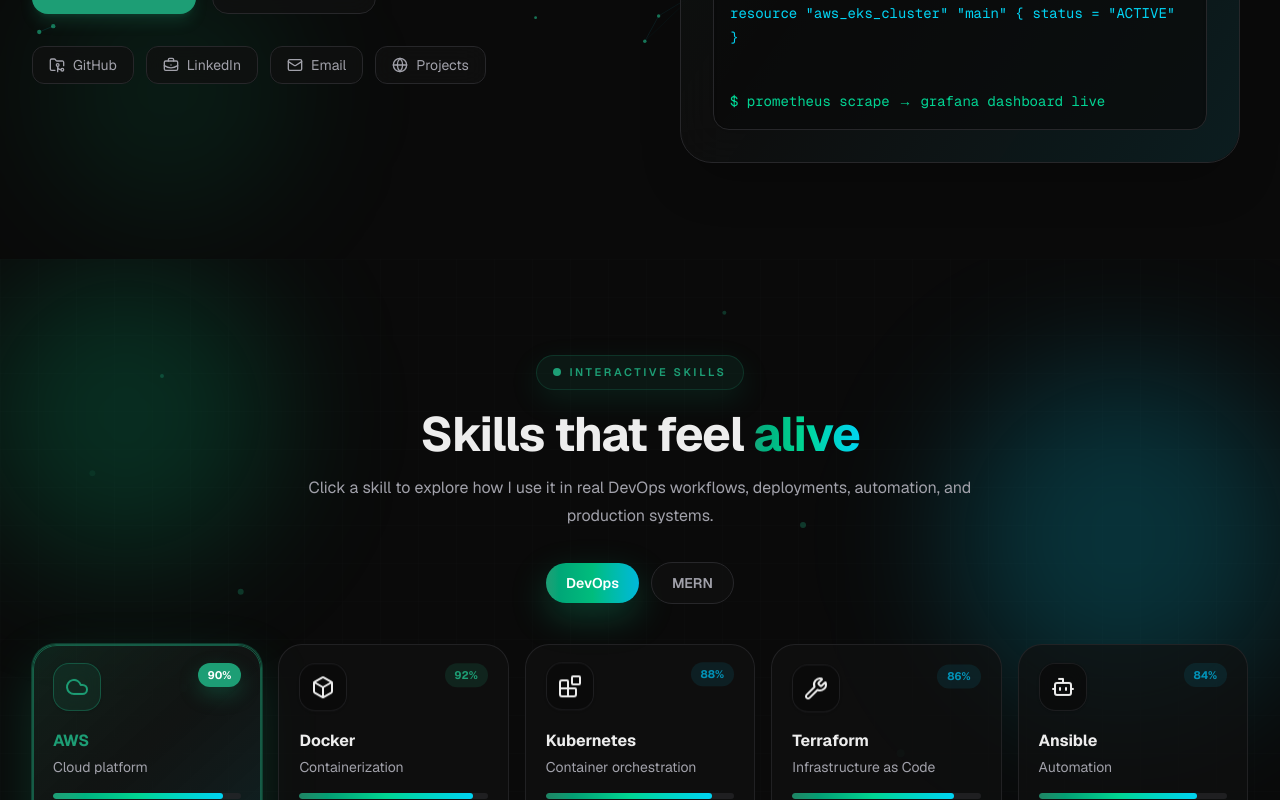
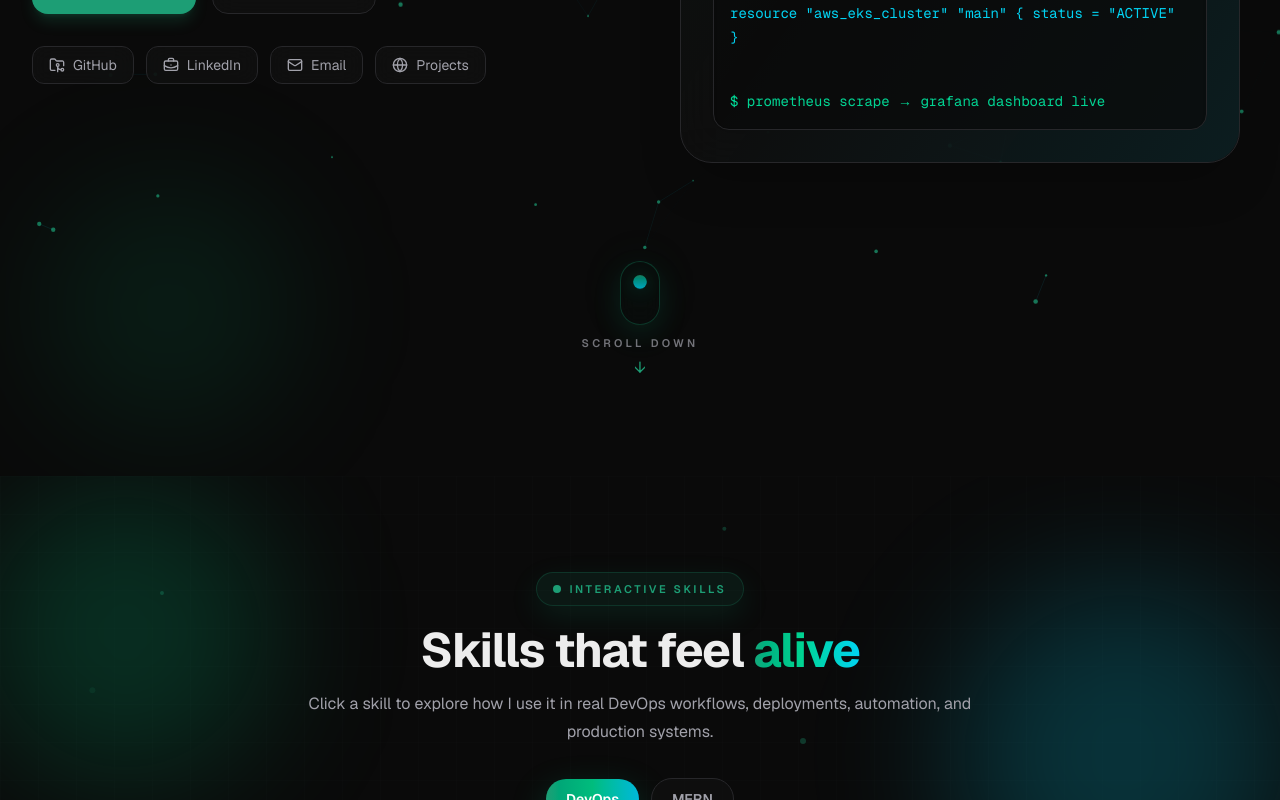
Before and after one commit to ashraful2430/DevOps-Protfolio, a Next.js app: page / in a window 1280 px wide. Shown: the part 829-1629 px from the top of the page. Built offline with nearby package versions, Linux system fonts and the light colour scheme.

Commit message:
added scroll down animation

```diff
--- a/components/Hero.tsx
+++ b/components/Hero.tsx
@@ -13,6 +13,7 @@
   ServerCog,
 } from "lucide-react";
 import { personalInfo } from "@/lib/data";
+import ScrollIndicator from "@/components/ScollIndicator";
 
 const centerWords = ["DEVOPS", "CI/CD", "K8S", "AWS", "LINUX", "DOCKER"];
 
@@ -391,33 +392,57 @@
                   <div className="relative flex h-56 w-56 items-center justify-center sm:h-64 sm:w-64">
                     <motion.div
                       animate={{ rotate: 360 }}
-                      transition={{ duration: 18, repeat: Infinity, ease: "linear" }}
+                      transition={{
+                        duration: 18,
+                        repeat: Infinity,
+                        ease: "linear",
+                      }}
                       className="absolute h-full w-full rounded-full border border-accent/25"
                     />
                     <motion.div
                       animate={{ rotate: -360 }}
-                      transition={{ duration: 26, repeat: Infinity, ease: "linear" }}
+                      transition={{
+                        duration: 26,
+                        repeat: Infinity,
+                        ease: "linear",
+                      }}
                       className="absolute h-[82%] w-[82%] rounded-full border border-cyan-400/20"
                     />
                     <motion.div
                       animate={{ rotate: 360 }}
-                      transition={{ duration: 14, repeat: Infinity, ease: "linear" }}
+                      transition={{
+                        duration: 14,
+                        repeat: Infinity,
+                        ease: "linear",
+                      }}
                       className="absolute h-[62%] w-[62%] rounded-full border border-emerald-400/20"
                     />
 
                     <motion.span
                       animate={{ y: [0, -10, 0], x: [0, 5, 0] }}
-                      transition={{ duration: 4, repeat: Infinity, ease: "easeInOut" }}
+                      transition={{
+                        duration: 4,
+                        repeat: Infinity,
+                        ease: "easeInOut",
+                      }}
                       className="absolute left-5 top-12 h-3.5 w-3.5 rounded-full bg-accent shadow-[0_0_26px_rgba(29,158,117,0.7)]"
                     />
                     <motion.span
                       animate={{ y: [0, 12, 0], x: [0, -6, 0] }}
-                      transition={{ duration: 5, repeat: Infinity, ease: "easeInOut" }}
+                      transition={{
+                        duration: 5,
+                        repeat: Infinity,
+                        ease: "easeInOut",
+                      }}
                       className="absolute right-4 top-16 h-3.5 w-3.5 rounded-full bg-cyan-400 shadow-[0_0_26px_rgba(34,211,238,0.7)]"
                     />
                     <motion.span
                       animate={{ y: [0, -10, 0], x: [0, 8, 0] }}
-                      transition={{ duration: 6, repeat: Infinity, ease: "easeInOut" }}
+                      transition={{
+                        duration: 6,
+                        repeat: Infinity,
+                        ease: "easeInOut",
+                      }}
                       className="absolute bottom-8 left-9 h-3 w-3 rounded-full bg-emerald-400 shadow-[0_0_24px_rgba(52,211,153,0.7)]"
                     />
 
@@ -472,10 +497,10 @@
                               isCommand
                                 ? "text-emerald-400"
                                 : isStatus
-                                ? "text-cyan-400"
-                                : isInfra
-                                ? "text-violet-400"
-                                : "text-muted-foreground"
+                                  ? "text-cyan-400"
+                                  : isInfra
+                                    ? "text-violet-400"
+                                    : "text-muted-foreground"
                             }
                           >
                             {line || "\u00A0"}
@@ -497,6 +522,10 @@
             </div>
           </motion.div>
         </div>
+
+        <div className="mt-10 flex justify-center lg:mt-14">
+          <ScrollIndicator />
+        </div>
       </div>
     </section>
   );
--- /dev/null
+++ b/components/ScollIndicator.tsx
@@ -0,0 +1,91 @@
+"use client";
+
+import { motion } from "framer-motion";
+
+export default function ScrollIndicator() {
+  const handleScroll = () => {
+    const nextSection =
+      document.querySelector("#skills") ||
+      document.querySelector("#projects") ||
+      document.querySelector("section:nth-of-type(2)");
+
+    nextSection?.scrollIntoView({
+      behavior: "smooth",
+      block: "start",
+    });
+  };
+
+  return (
+    <motion.button
+      onClick={handleScroll}
+      initial={{ opacity: 0, y: 18 }}
+      animate={{ opacity: 1, y: 0 }}
+      transition={{ duration: 0.7, delay: 0.8 }}
+      whileHover={{ y: -4, scale: 1.03 }}
+      whileTap={{ scale: 0.97 }}
+      className="group relative mx-auto mt-10 flex flex-col items-center gap-3"
+      aria-label="Scroll down"
+    >
+      <div className="relative">
+        <motion.div
+          animate={{
+            y: [0, 10, 0],
+            rotateX: [0, 8, 0],
+          }}
+          transition={{
+            duration: 1.8,
+            repeat: Infinity,
+            ease: "easeInOut",
+          }}
+          className="relative flex h-16 w-10 items-start justify-center rounded-full border border-accent/30 bg-background/60 p-2 shadow-[0_10px_30px_rgba(16,185,129,0.12)] backdrop-blur-md"
+          style={{ transformStyle: "preserve-3d" }}
+        >
+          <motion.span
+            animate={{
+              y: [0, 24, 0],
+              opacity: [0.9, 0.35, 0.9],
+              scale: [1, 0.9, 1],
+            }}
+            transition={{
+              duration: 1.8,
+              repeat: Infinity,
+              ease: "easeInOut",
+            }}
+            className="block h-3.5 w-3.5 rounded-full bg-gradient-to-b from-accent to-cyan-400 shadow-[0_0_20px_rgba(16,185,129,0.4)]"
+          />
+        </motion.div>
+
+        <motion.div
+          animate={{
+            scale: [1, 1.08, 1],
+            opacity: [0.18, 0.32, 0.18],
+          }}
+          transition={{
+            duration: 2,
+            repeat: Infinity,
+            ease: "easeInOut",
+          }}
+          className="absolute inset-0 rounded-full bg-accent/20 blur-xl"
+        />
+      </div>
+
+      <div className="relative flex flex-col items-center">
+        <motion.span
+          animate={{ opacity: [0.65, 1, 0.65] }}
+          transition={{ duration: 1.8, repeat: Infinity }}
+          className="text-[11px] font-semibold uppercase tracking-[0.3em] text-muted-foreground group-hover:text-accent"
+        >
+          Scroll Down
+        </motion.span>
+
+        <motion.div
+          animate={{ y: [0, 6, 0] }}
+          transition={{ duration: 1.4, repeat: Infinity }}
+          className="mt-1 text-accent"
+        >
+          ↓
+        </motion.div>
+      </div>
+    </motion.button>
+  );
+}
```
